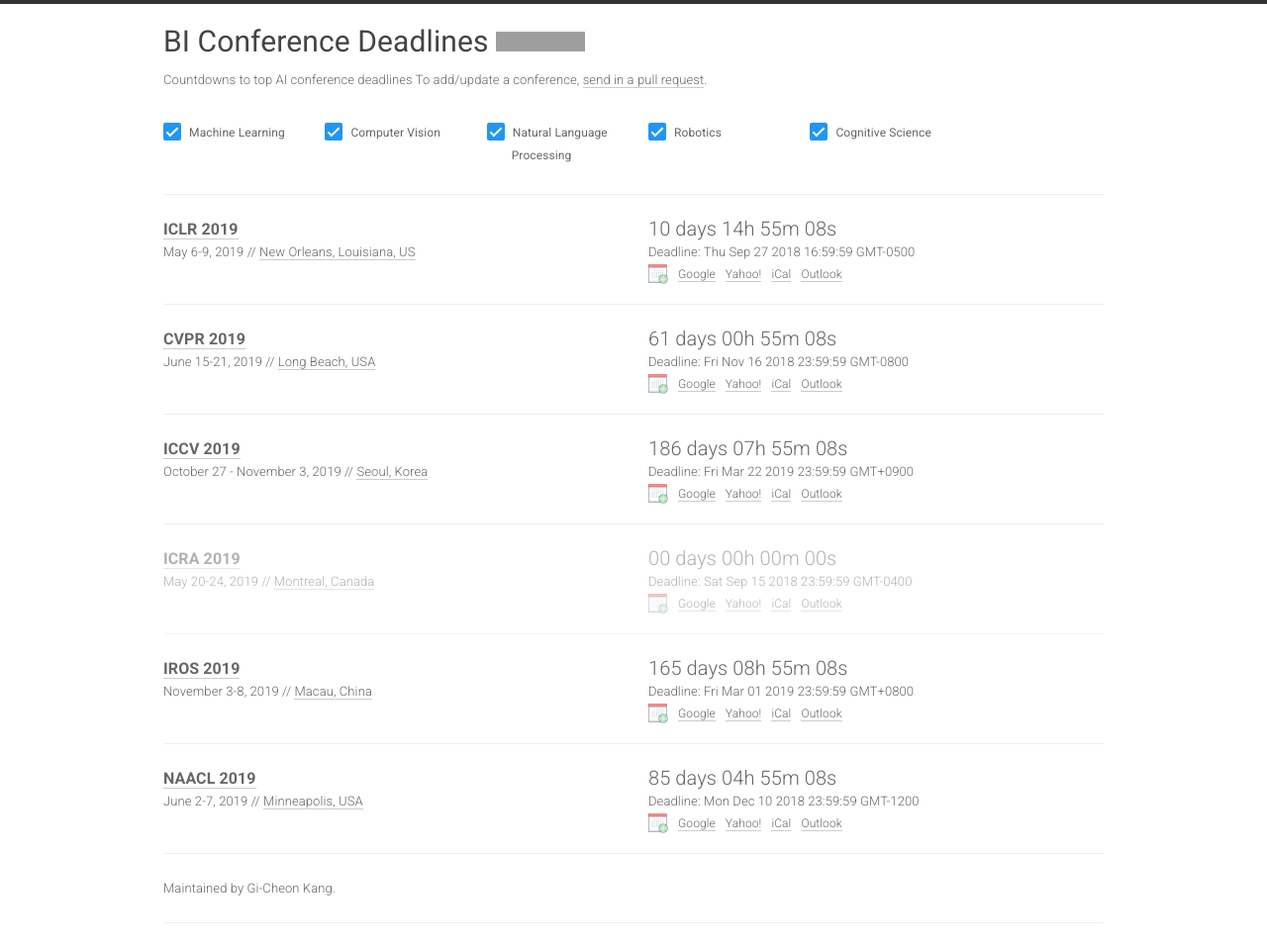
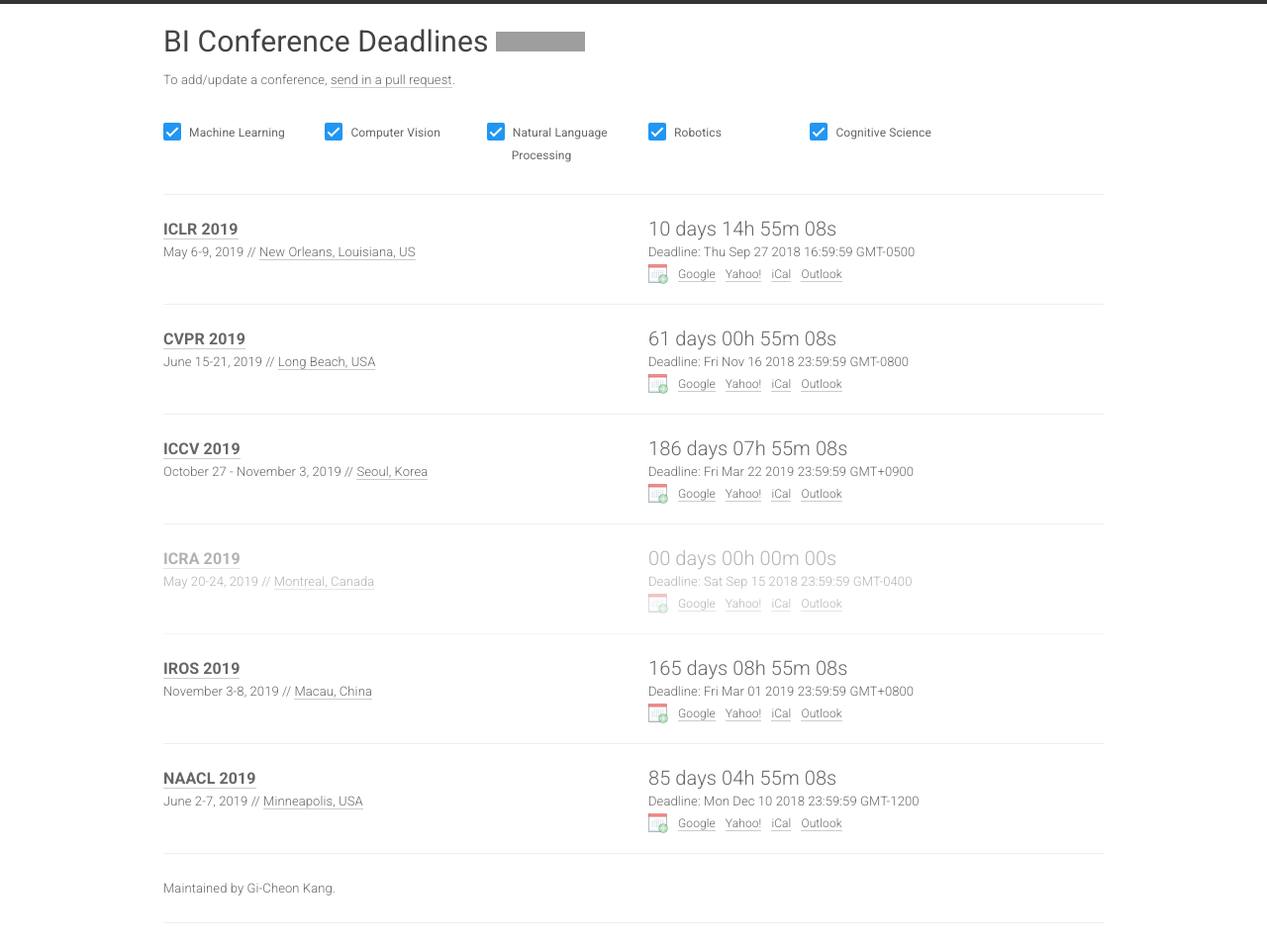
Before and after one commit to biconf/biconf.github.io, a Jekyll site: the page built from index.html, in a window 1280 px wide. Shown: the whole page at 99% size. Built offline with Jekyll 4.4.1, drawn with Linux system fonts in a browser that asks for light colours; nearby versions of some CDN libraries; grey boxes are pictures that could not be loaded.

Commit message:
Update _config.yml

```diff
--- a/_config.yml
+++ b/_config.yml
@@ -1,5 +1,4 @@
 title:  BI Conference Deadlines
-description: Countdowns to top AI conference deadlines
 author: Gi-Cheon Kang
 
 domain: "biconf.github.io"
```
